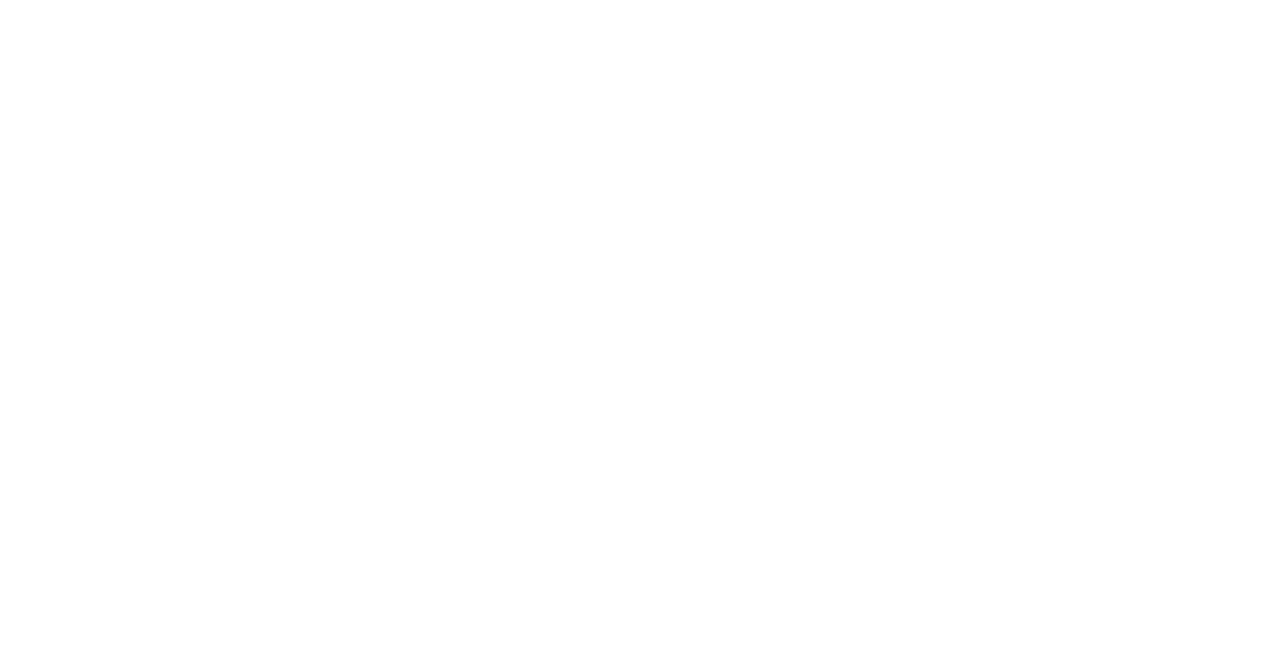
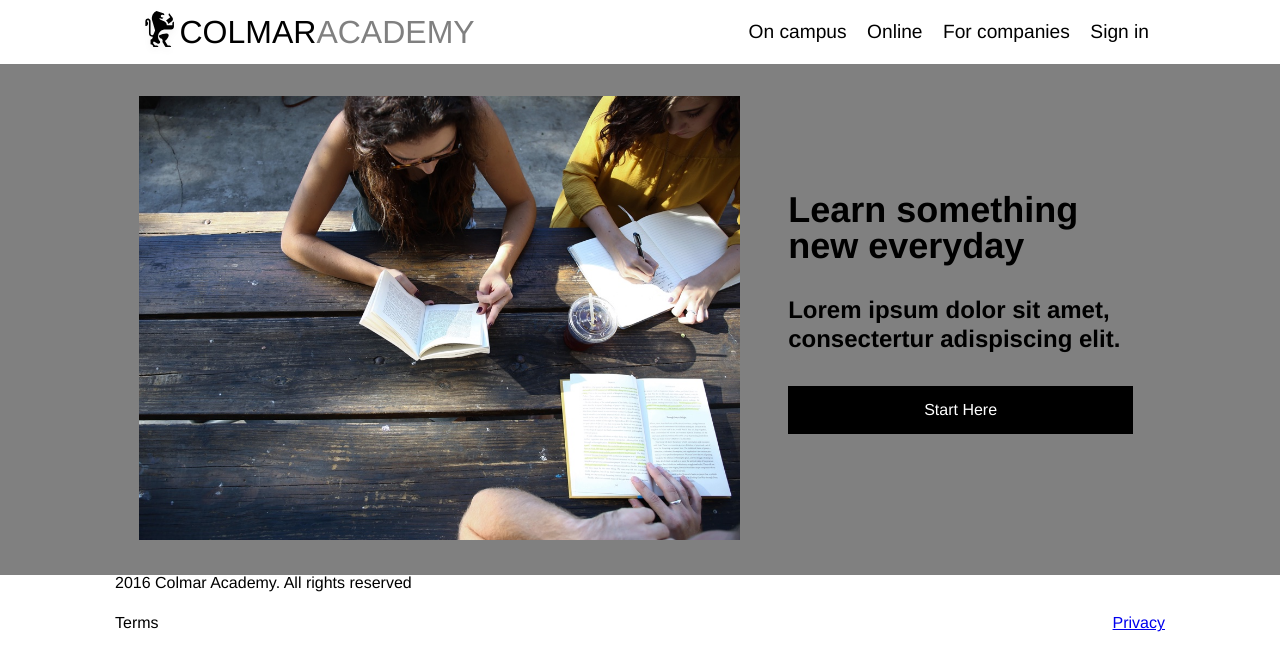
Before and after one commit to dsakai84/ColmarAcademy, a plain HTML site: page index.html in a window 1280 px wide. Drawn offline with Linux system fonts and the light colour scheme.

Commit message:
header, 1st section

```diff
--- a/index.html
+++ b/index.html
@@ -3,8 +3,63 @@
   <head>
     <meta charset="utf-8">
     <title>Colmar Academy</title>
+    <link rel="stylesheet" href="./resources/css/reset.css">
+    <link rel="stylesheet" href="./resources/css/style.css">
   </head>
   <body>
 
+<!---header------>
+
+    <header>
+      <nav class="container">
+        <div>
+          <img src="./resources/images/ic-logo.svg" alt="logo">
+          <span>COLMAR</span><span id="academy">ACADEMY</span>
+        </div>
+        <div class="menu">
+          <ul>
+            <li>On campus</li>
+            <li>Online</li>
+            <li>For companies</li>
+            <li>Sign in</li>
+          </ul>
+        </div>
+      </nav>
+    </header>
+
+<!---Main Banner------>
+    <div class="main-banner">
+      <div class="container">
+        <div class="studying">
+          <img src="./resources/images/banner.jpg" alt="studying">
+        </div>
+        <div class="words">
+          <div class="heading">
+            <h1>Learn something new everyday</h1>
+            <h3>Lorem ipsum dolor sit amet, consectertur adispiscing elit.</h3>
+            <a href="#" target="_blank">Start Here</a>
+          </div>
+        </div>
+      </div>
+    </div>
+
+<!---second banner------>
+
+<!---third banner------>
+
+<!---fourth banner------>
+
+<!---footer------>
+    <footer>
+      <div class="container">
+        <p>2016 Colmar Academy. All rights reserved</p>
+        <nav class="footer-nav">
+          <a href"#">Terms</a>
+          <a href="#">Privacy</a>
+        </nav>
+      </div>
+    </footer>
+
+
   </body>
 </html>
--- a/resources/css/style.css
+++ b/resources/css/style.css
@@ -0,0 +1,120 @@
+html {
+  font-size: 16px;
+}
+
+body {
+  font-family: "Helvetica", sans-serif;
+  font-size: 1rem;
+  background-color: white;
+
+}
+.container {
+  max-width: 1050px;
+  margin: auto;
+}
+
+h1 {
+  font-size: 2.25rem;
+  font-weight: bold;
+}
+
+h3 {
+  font-size: 1.5rem;
+  font-weight: bold;
+  line-height: 1.8rem;
+}
+
+
+header {
+  background-color: white;
+}
+
+nav {
+  display: flex;
+  align-items: center;
+  justify-content: space-between;
+  height: 4rem;
+}
+
+nav div {
+  display: flex;
+  align-items: center;
+  padding-left: 1.5rem;
+  height: 2rem;
+}
+
+nav span {
+  font-size: 2rem;
+}
+
+#academy {
+  color: grey;
+}
+
+nav li {
+  display: inline;
+  padding: 0 .5rem;
+  font-size: 1.2rem;
+}
+ nav ul {
+   padding-right: .5rem;
+ }
+
+header img {
+  height: 3rem;
+}
+
+/* main banner */
+
+.main-banner {
+  background-color: gray;
+  margin: auto;
+}
+
+.main-banner .container {
+  display: flex;
+  justify-content: space-between;
+}
+
+.studying {
+  width: 60%;
+  padding: 2rem 1.5rem
+}
+
+.studying img {
+  width: 100%;
+}
+
+.words {
+  width: 40%;
+}
+
+.heading {
+  display: flex;
+  flex-direction: column;
+  justify-content: space-between;
+  margin-top: 8rem;
+  height: auto;
+  padding-left: 1.5rem;
+  margin-right: 2rem;
+}
+
+.heading h3 {
+  margin-top: 2rem;
+  margin-bottom: 2rem;
+}
+
+
+.heading a {
+  text-align: center;
+  background-color: black;
+  color: white;
+  padding-top: 1rem;
+  padding-bottom: 1rem;
+  text-decoration: none;
+
+}
+
+footer {
+  justify-content: space-between;
+}
```
Also changed, not shown: 2 other files.
